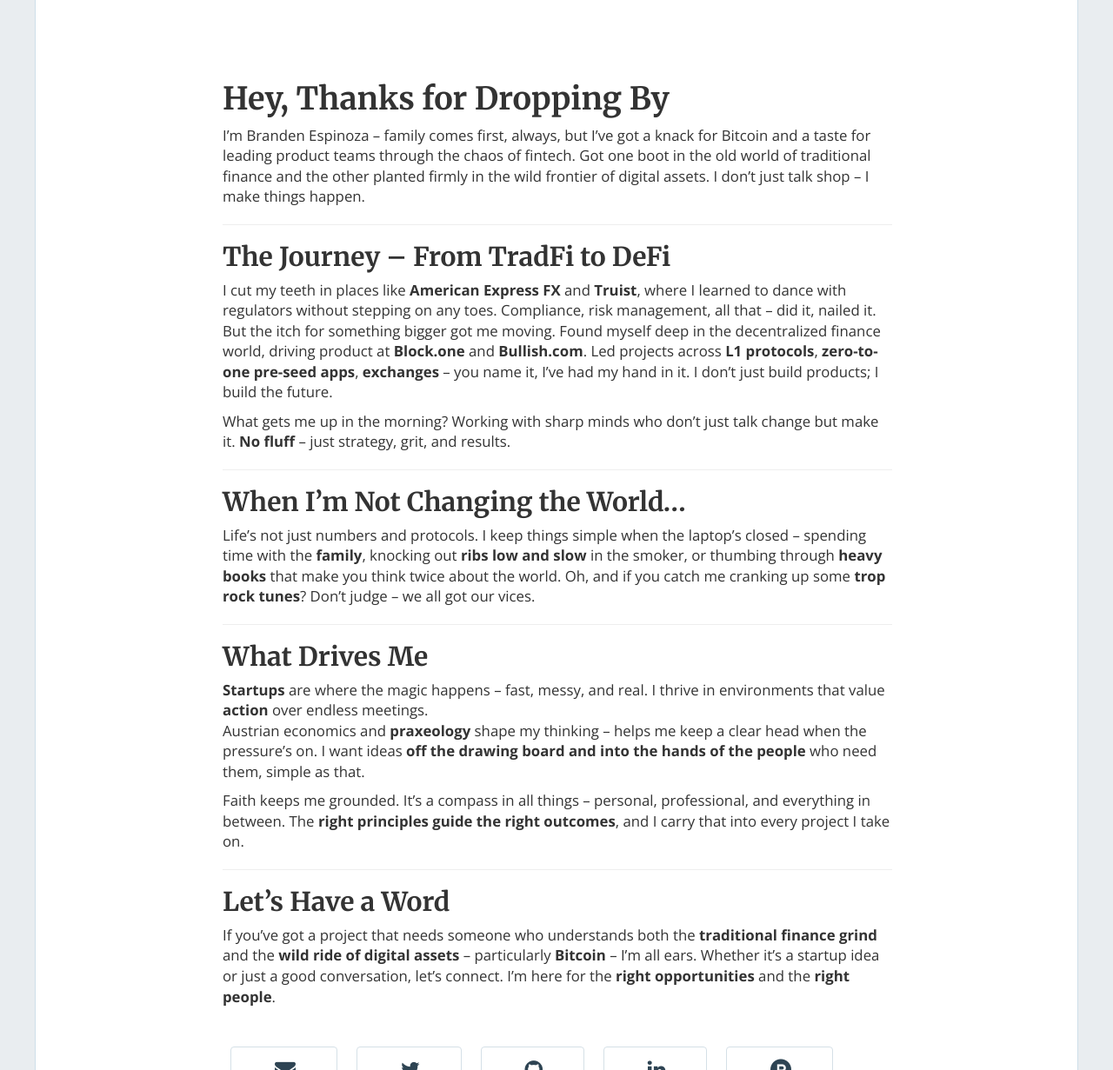
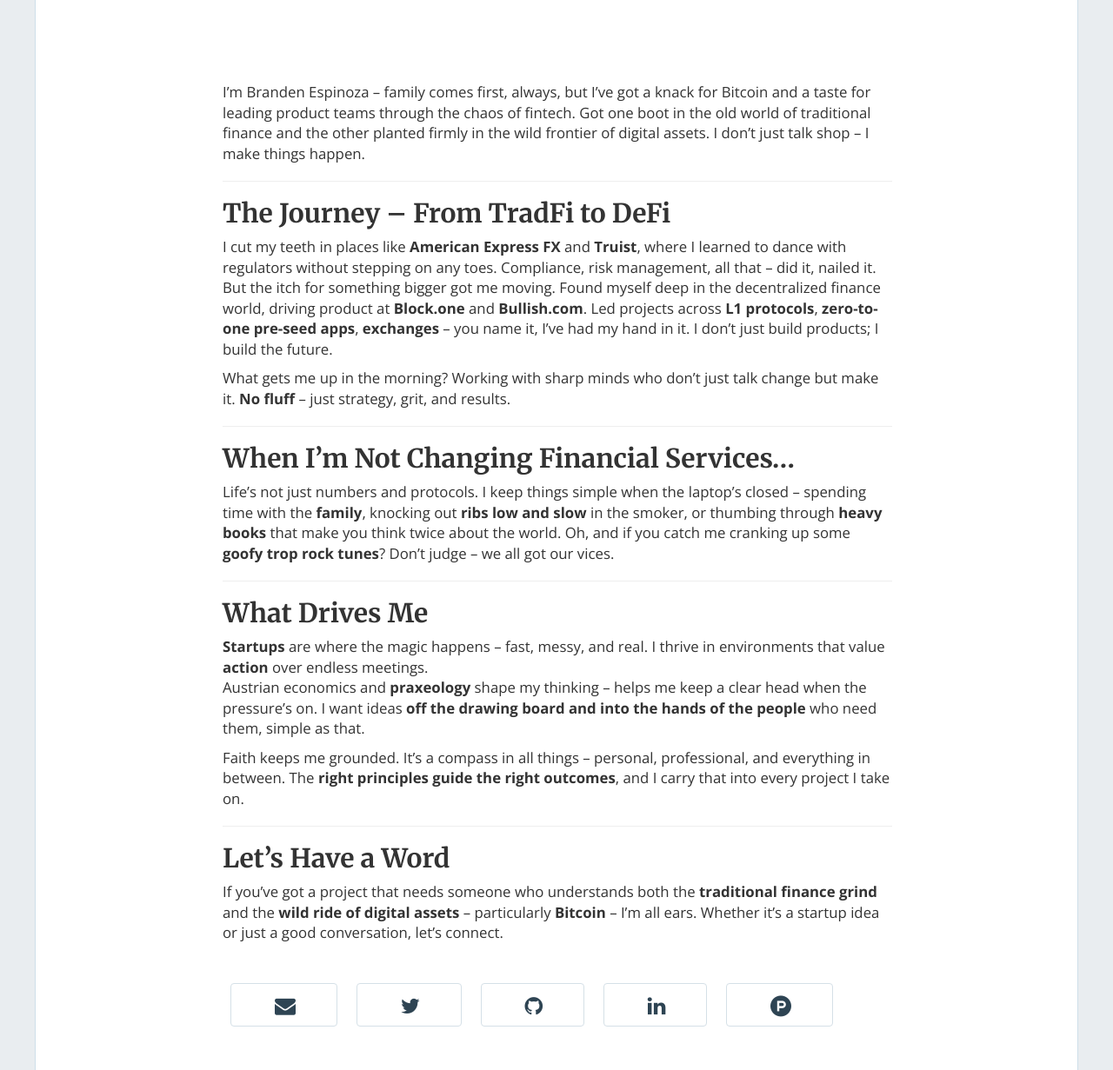
Before and after one commit to brandenespinoza/brandenespinoza.github.io, a Jekyll site: the page built from about.md, in a window 1280 px wide and 1400 px high, scrolled down 327 px, cut to the strip 169-1400 px from the top of the window. Shown: the whole strip at 87% size. Built offline with Jekyll 4.4.1, drawn with Linux system fonts in a browser that asks for light colours; nearby versions of some CDN libraries.

Commit message:
Website Update

```diff
--- a/_config.yml
+++ b/_config.yml
@@ -18,6 +18,7 @@
 intro1: "Hello."
 intro2: "I'm Branden Espinoza."
 avatar: "https://pbs.twimg.com/profile_images/1849281122628243456/h3kBgqfU_400x400.jpg"
+avatar_2: "https://pbs.twimg.com/media/Gan-iSmWAAA2Yo0?format=jpg&name=medium"
 email: 'espin.brand@protonmail.com'
 description: "Turning Product Visions into Market Realities"
 tagline: "I turn <strong>product visions</strong> into <strong>market realities</strong>."
--- a/about.md
+++ b/about.md
@@ -3,17 +3,15 @@
 title: About
 permalink: /about/
 ---
-
 <div class="hero-container">
 
   <div class="hero-content wow fadein">
-    {% if site.avatar != '' %}
-    <img style="margin: 10px auto 0px; display: block;border-radius:50%;width:300px; height:300px;object-fit: contain;" src="{{site.avatar}}" alt="{{site.title}}">
+    {% if site.avatar_2 != '' %}
+    <img style="margin: 10px auto 0px; display: block;border-radius:50%;width:300px; height:300px;object-fit: contain;" src="{{site.avatar_2}}" alt="{{site.title}}">
     {% endif %}
   </div>
 </div>
 
-# Hey, Thanks for Dropping By
 I’m Branden Espinoza – family comes first, always, but I’ve got a knack for Bitcoin and a taste for leading product teams through the chaos of fintech. Got one boot in the old world of traditional finance and the other planted firmly in the wild frontier of digital assets. I don’t just talk shop – I make things happen.
 
 ---
@@ -25,8 +23,8 @@
 
 ---
 
-## When I’m Not Changing the World…
-Life’s not just numbers and protocols. I keep things simple when the laptop’s closed – spending time with the **family**, knocking out **ribs low and slow** in the smoker, or thumbing through **heavy books** that make you think twice about the world. Oh, and if you catch me cranking up some **trop rock tunes**? Don’t judge – we all got our vices.
+## When I’m Not Changing Financial Services…
+Life’s not just numbers and protocols. I keep things simple when the laptop’s closed – spending time with the **family**, knocking out **ribs low and slow** in the smoker, or thumbing through **heavy books** that make you think twice about the world. Oh, and if you catch me cranking up some **goofy trop rock tunes**? Don’t judge – we all got our vices.
 
 ---
 
@@ -39,7 +37,7 @@
 ---
 
 ## Let’s Have a Word
-If you’ve got a project that needs someone who understands both the **traditional finance grind** and the **wild ride of digital assets** – particularly **Bitcoin** – I’m all ears. Whether it’s a startup idea or just a good conversation, let’s connect. I’m here for the **right opportunities** and the **right people**.
+If you’ve got a project that needs someone who understands both the **traditional finance grind** and the **wild ride of digital assets** – particularly **Bitcoin** – I’m all ears. Whether it’s a startup idea or just a good conversation, let’s connect.
 
 <div class="hero-buttons">
   {% if site.enable_contact == true %}
```
